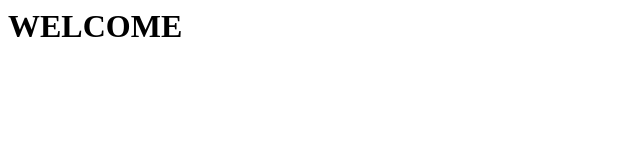
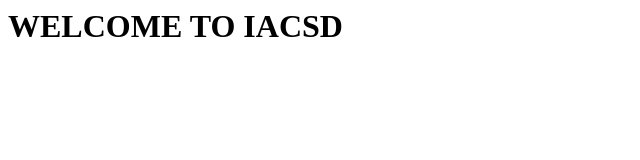
Before and after one commit to RudaliPawar/iacsd, a plain HTML site: page index.html in a window 1280 px wide. Shown: the whole page, without its empty margins (0-640 px from the left). Drawn offline with Linux system fonts and the light colour scheme.

Commit message:
second index

```diff
--- a/index.html
+++ b/index.html
@@ -1 +1 @@
-<h1> WELCOME </h1>
+<h1> WELCOME TO IACSD  </h1>
```
